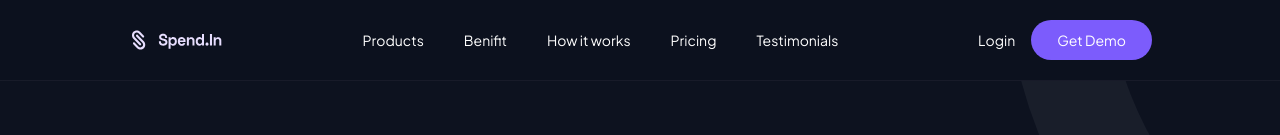
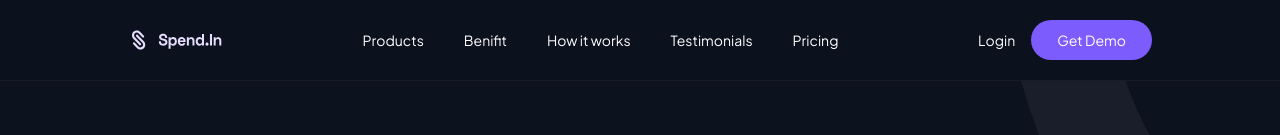
Before and after one commit to azeemuddinaziz/saas-landing-page, a React (Vite) app: page / in a window 1280 px wide. Shown: the top 135 px of the page. Built offline with nearby package versions, Linux system fonts and the light colour scheme.

Commit message:
fixed misalligned navlinks

```diff
--- a/src/components/Header/Header.jsx
+++ b/src/components/Header/Header.jsx
@@ -41,10 +41,10 @@ function Header() {
           <a href="#how-it-works" onClick={()=> setIsMenuOpen(false)}>How it works</a>
         </li>
         <li className="hover:text-primary-200">
-          <a href="#pricing" onClick={()=> setIsMenuOpen(false)}>Pricing</a>
+          <a href="#testimonials" onClick={()=> setIsMenuOpen(false)}>Testimonials</a>
         </li>
         <li className="hover:text-primary-200">
-          <a href="#testimonials" onClick={()=> setIsMenuOpen(false)}>Testimonials</a>
+          <a href="#pricing" onClick={()=> setIsMenuOpen(false)}>Pricing</a>
         </li>
       </ul>
 
```
